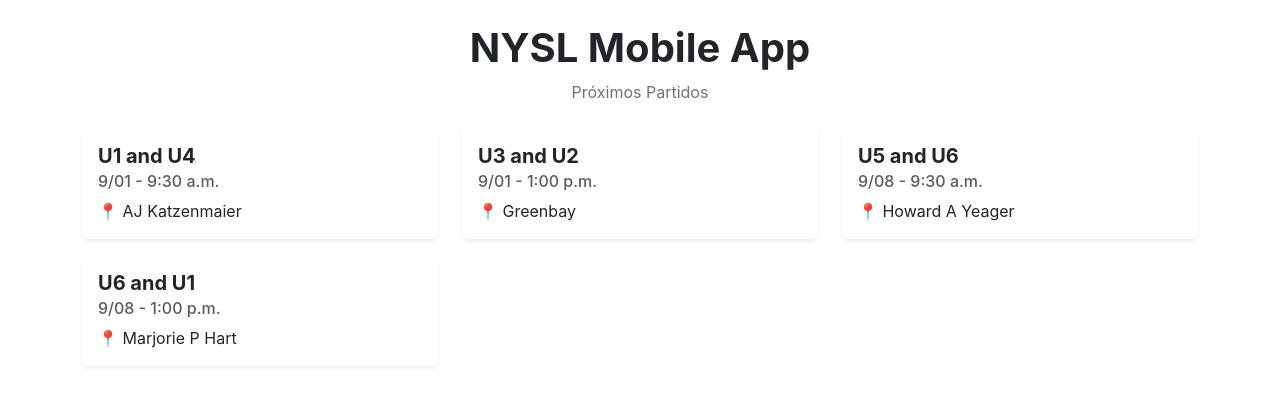
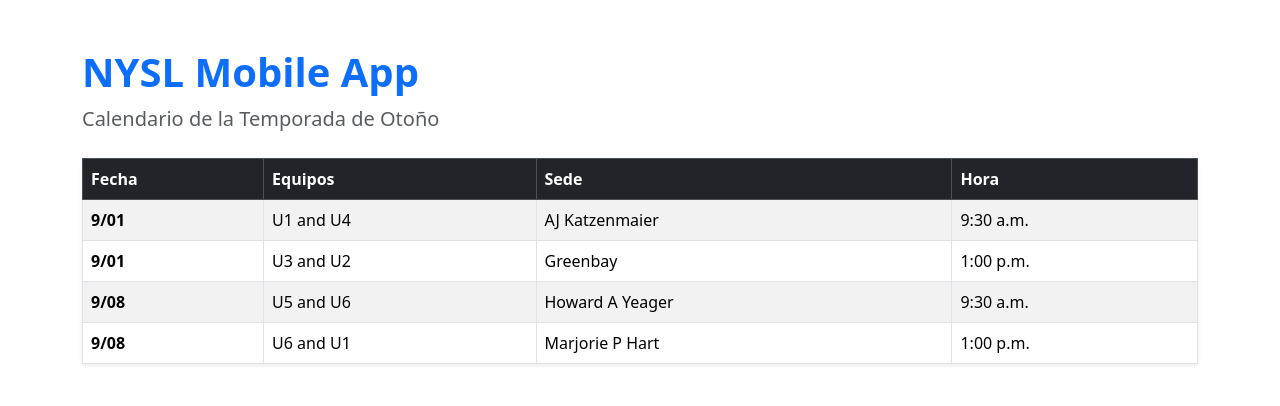
Before and after one commit to Paulina-Ovando/nysl-mobile, a React (Create React App) app: page / in a window 1280 px wide. Shown: the top 406 px of the page. Built offline with nearby package versions, Linux system fonts and the light colour scheme.

Commit message:
Install Bootstrap via npm and refactor to table layout

```diff
--- a/package.json
+++ b/package.json
@@ -7,6 +7,7 @@
     "@testing-library/jest-dom": "^6.9.1",
     "@testing-library/react": "^16.3.3",
     "@testing-library/user-event": "^13.5.0",
+    "bootstrap": "^5.3.8",
     "react": "^19.2.8",
     "react-dom": "^19.2.8",
     "react-scripts": "5.0.1",
--- a/public/index.html
+++ b/public/index.html
@@ -25,7 +25,6 @@
       Learn how to configure a non-root public URL by running `npm run build`.
     -->
     <title>NYSL Mobile App</title>
-    <link href="https://cdn.jsdelivr.net/npm/bootstrap@5.3.0/dist/css/bootstrap.min.css" rel="stylesheet">
   </head>
   <body>
     <noscript>You need to enable JavaScript to run this app.</noscript>
--- a/src/App.js
+++ b/src/App.js
@@ -1,34 +1,43 @@
 import React from 'react';
-import gamesData from './data/games.json'; // Importamos el JSON
+import gamesData from './data/games.json';
 import './App.css';
 
-// 1. Definimos un Componente para la Tarjeta Individual
-const GameCard = ({ game }) => (
-  <div className="card mb-3 shadow-sm border-0">
-    <div className="card-body">
-      <h5 className="card-title fw-bold text-dark">{game.teams}</h5>
-      <h6 className="card-subtitle mb-2 text-muted">{game.date} - {game.time}</h6>
-      <p className="card-text mb-0">📍 {game.location}</p>
-    </div>
-  </div>
+// 1. Componente que representa una fila de la tabla
+const GameRow = ({ game }) => (
+  <tr>
+    <td className="fw-bold">{game.date}</td>
+    <td>{game.teams}</td>
+    <td>{game.location}</td>
+    <td>{game.time}</td>
+  </tr>
 );
 
-// 2. Componente Principal que renderiza la lista
+// 2. Componente principal envuelto en un "container"
 function App() {
   return (
-    <div className="container mt-4">
-      <header className="text-center mb-4">
-        <h1 className="fw-bold">NYSL Mobile App</h1>
-        <p className="text-secondary">Próximos Partidos</p>
+    <div className="container my-5">
+      <header className="mb-4">
+        <h1 className="fw-bold text-primary">NYSL Mobile App</h1>
+        <p className="lead text-muted">Calendario de la Temporada de Otoño</p>
       </header>
 
-      {/* Usamos .map() para iterar sobre el JSON y crear una tarjeta por cada partido */}
-      <div className="row">
-        {gamesData.map((game) => (
-          <div className="col-12 col-md-6 col-lg-4" key={game.id}>
-            <GameCard game={game} />
-          </div>
-        ))}
+      {/* Tabla con estilos nativos de Bootstrap */}
+      <div className="table-responsive shadow-sm">
+        <table className="table table-bordered table-striped table-hover align-middle mb-0">
+          <thead className="table-dark">
+            <tr>
+              <th>Fecha</th>
+              <th>Equipos</th>
+              <th>Sede</th>
+              <th>Hora</th>
+            </tr>
+          </thead>
+          <tbody>
+            {gamesData.map((game) => (
+              <GameRow key={game.id} game={game} />
+            ))}
+          </tbody>
+        </table>
       </div>
     </div>
   );
--- a/src/index.js
+++ b/src/index.js
@@ -3,6 +3,10 @@ import ReactDOM from 'react-dom/client';
 import './index.css';
 import App from './App';
 import reportWebVitals from './reportWebVitals';
+
+// Inyección del CSS y el JS de Bootstrap
+import 'bootstrap/dist/css/bootstrap.min.css';
+import 'bootstrap/dist/js/bootstrap.bundle.min.js';
 
 const root = ReactDOM.createRoot(document.getElementById('root'));
 root.render(
```
Also changed, not shown: 1 other file (tests, documents, lock files or other folders).
